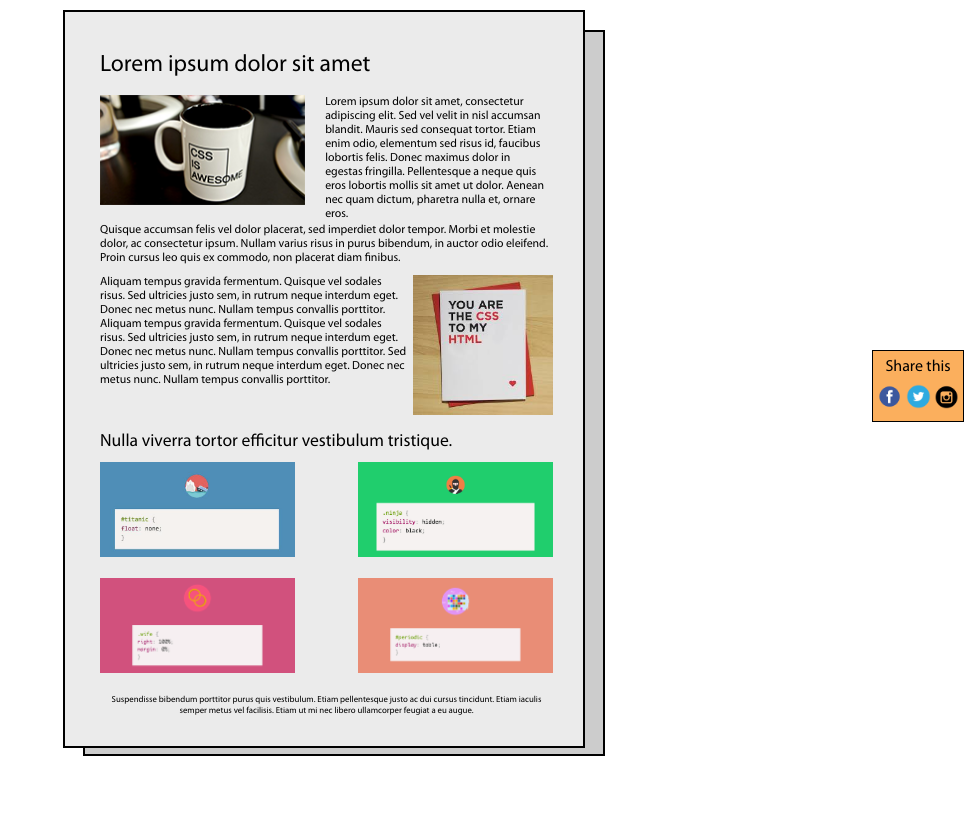
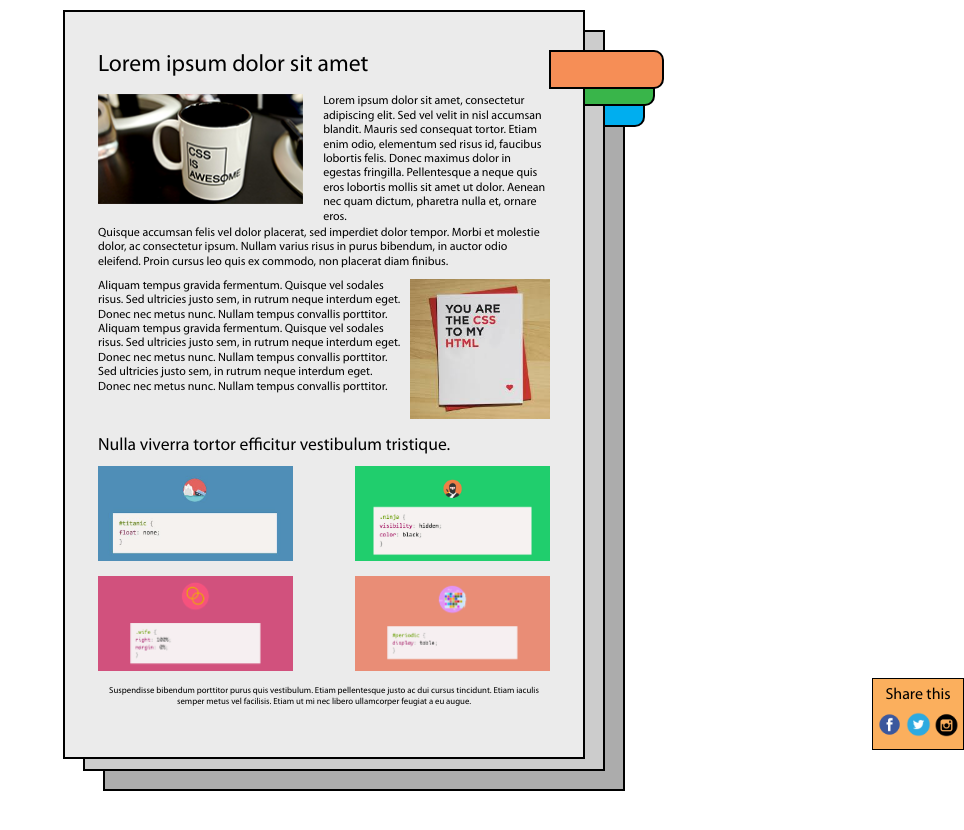
Before and after one commit to alxmats/positionin-and-floats, a plain HTML site: page htmlcsstask.html in a window 1280 px wide. Shown: the top 830 px of the page, without its empty margins (316-1280 px from the left). Drawn offline with Linux system fonts and the light colour scheme.

Commit message:
positioning-and-floats/behavior: ff support added

```diff
--- a/css/htmlcsstask.css
+++ b/css/htmlcsstask.css
@@ -1,3 +1,4 @@
+@import url(./reset.css);
 @import url(./fonts.css);
 
 * {
@@ -9,46 +10,44 @@
 body {
 	height: 2000px;
 	font-family: MyriadProRegular;
+	line-height: 1.2;
 }
 
 .wrapper {
-		max-width: 1000px;
-		position: relative;
-		margin: 10px auto 0;
+	min-width: 1000px;
+	min-height: 800px;
+//	position: relative;
+	margin: 10px auto 0;
 }
 
 .page {
-	-moz-box-sizing: border-box;
-	box-sizing: border-box;
 	margin: 0 auto;
-	padding: 20px 30px 30px 35px;
+	padding: 39px 33px 51px;
 	border: 2px solid #000;
-	width: 522px;
+	width: 452px;
 	background-color: #ebebeb;
-
 }
 
 .main-section-header {
 	font-size: 1.48em;
 	margin-bottom: 15px;
 	display: inline-block;
+	position: relative;
 }
 
 .bookmark {
-	visibility: hidden;
 	width: 111px;
 	height: 35px;
 	border: 2px solid #000;
-	display: inline-block;
 	border-top-right-radius: 10px;
 	border-bottom-right-radius: 10px;
 }
 
 .main-bookmark {
 	background-color: #f68e56;
-	position: relative;
-	right: -180px;
-	top: 18px;
+	position: absolute;
+	right: 160px;
+	top: 40px;
 }
 
 .main-section {
@@ -56,7 +55,7 @@ body {
 }
 
 .main-section p {
-	font-size: 0.74em;
+	font-size: 0.75em;
 }
 
 .main-section-cup {
@@ -66,7 +65,7 @@ body {
 
 .main-section-p1 {
 	display: inline-block;
-	width: 222px;
+	width: 223px;
 	padding-left: 20px;
 }
 
@@ -84,9 +83,14 @@ body {
 }
 
 .sub-section-header {
+	height: 21px;
 	clear: both;
 	padding: 10px 0;
 	font-size: 1.1em;
+}
+
+.section-jokes {
+	font-size: 0;
 }
 
 .jokes {
@@ -103,20 +107,28 @@ body {
 footer {
 	font-size: 0.55em;
 	text-align: center;
+	height: 20px;
 }
 
+.wrapper {
+	max-width: 1000px;
+	max-height: 800px;
+	position: relative;
+	margin: 10px auto 0;
+}
 
 .layer-2 {
 	box-sizing: border-box;
 	-moz-box-sizing: border-box;
 	border: 2px solid #000;
 	width: 522px;
-	height: 726px;
+	height: 741px;
 	background-color: #ccc;
 	z-index: -1;
 	position: absolute;
 	top: 20px;
 	left: 259px;
+	margin: 0;
 }
 
 .layer-3 {
@@ -124,13 +136,13 @@ footer {
 	-moz-box-sizing: border-box;
 	border: 2px solid #000;
 	width: 522px;
-	height: 726px;
+	height: 741px;
 	background-color: #acacac;
 	z-index: -2;
 	position: absolute;
 	top: 40px;
 	left: 279px;
-
+	margin: 0;
 }
 
 .layer-2-bookmark {
@@ -155,7 +167,7 @@ footer {
 	background-color: #fbaf5d;
 	position: fixed;
 	right: 0;
-	top: 350px;
+	bottom: 50px;
 }
 
 .sticker span {
--- /dev/null
+++ b/css/reset.css
@@ -0,0 +1,43 @@
+html, body, div, span, applet, object, iframe,
+h1, h2, h3, h4, h5, h6, p, blockquote, pre,
+a, abbr, acronym, address, big, cite, code,
+del, dfn, em, img, ins, kbd, q, s, samp,
+small, strike, strong, sub, sup, tt, var,
+b, u, i, center,
+dl, dt, dd, ol, ul, li,
+fieldset, form, label, legend,
+table, caption, tbody, tfoot, thead, tr, th, td,
+article, aside, canvas, details, embed,
+figure, figcaption, footer, header, hgroup,
+menu, nav, output, ruby, section, summary,
+time, mark, audio, video {
+	margin: 0;
+	padding: 0;
+	border: 0;
+	font-size: 100%;
+	font: inherit;
+	vertical-align: baseline;
+}
+/* HTML5 display-role reset for older browsers */
+article, aside, details, figcaption, figure,
+footer, header, hgroup, menu, nav, section {
+	display: block;
+}
+body {
+	line-height: 1;
+}
+ol, ul {
+	list-style: none;
+}
+blockquote, q {
+	quotes: none;
+}
+blockquote:before, blockquote:after,
+q:before, q:after {
+	content: '';
+	content: none;
+}
+table {
+	border-collapse: collapse;
+	border-spacing: 0;
+}
--- a/htmlcsstask.html
+++ b/htmlcsstask.html
@@ -31,7 +31,7 @@
 			</section>
 
 			<header class="sub-section-header">Nulla viverra tortor efficitur vestibulum tristique.</header>
-			<section>
+			<section class="section-jokes">
 				<figure class="jokes">
 					<img src="./images/ninja.jpg" width="195px" alt="cssjoke">
 					<figcaption></figcaption>
@@ -53,12 +53,14 @@
 				Suspendisse bibendum porttitor purus quis vestibulum. Etiam pellentesque justo ac dui cursus tincidunt. Etiam iaculis semper metus vel facilisis. Etiam ut mi nec libero ullamcorper feugiat a eu augue.
 			</footer>
 		</div>
+
 		<div class="layer-2">
-		<!--	<div class="bookmark layer-2-bookmark"></div>-->
+			<div class="bookmark layer-2-bookmark"></div>
 		</div>
-	<!--	<div class="layer-3">
+		<div class="layer-3">
 			<div class="bookmark layer-3-bookmark"></div>
-		</div>-->
+		</div>
+
 		<div class="sticker">
 			<span>Share this</span>
 			<a href="#"><img src="./images/logo-facebook.png" width="25" alt="facebook share link"></a>
```
